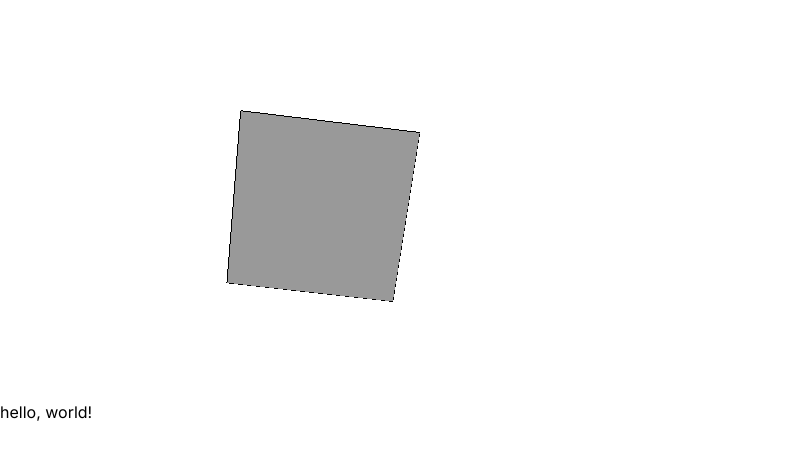
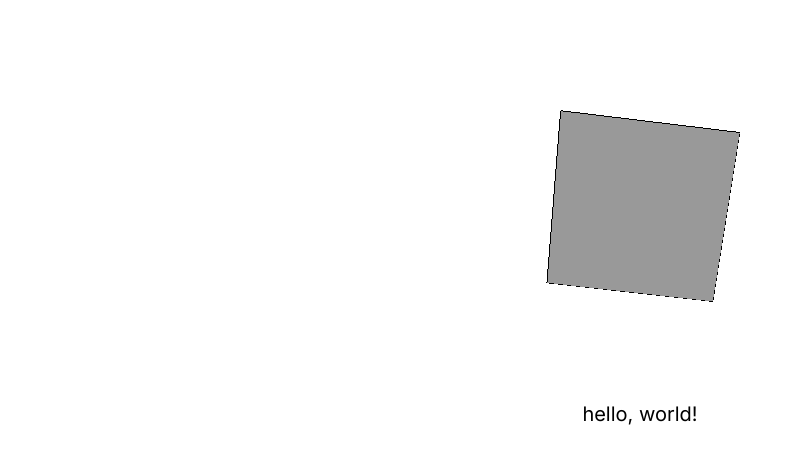
Before and after one commit to schang1146/personal-website, a Next.js app: page / in a window 1280 px wide. Shown: the top 464 px of the page, without its empty margins (0-802 px from the left). Built offline with nearby package versions, Linux system fonts and the light colour scheme.

Commit message:
Center layout (#9)

```diff
--- a/src/app/layout.tsx
+++ b/src/app/layout.tsx
@@ -17,9 +17,7 @@ export default function RootLayout({
   return (
     <html lang="en">
       <body className={inter.className}>
-        <main>
-          {children}
-        </main>
+        <main className="min-h-screen grid grid-cols-1 grid-rows-2 px-24">{children}</main>
       </body>
     </html>
   )
--- a/src/app/page.tsx
+++ b/src/app/page.tsx
@@ -8,7 +8,7 @@ export default function Home() {
   return (
     <>
       <DynamicThreeBox></DynamicThreeBox>
-      hello, world!
+      <p className="text-xl text-center">hello, world!</p>
     </>
   );
 }
--- a/src/components/three-box.tsx
+++ b/src/components/three-box.tsx
@@ -46,5 +46,5 @@ export default function ThreeScene() {
     requestAnimationFrame(() => animate());
   }
 
-  return <div ref={containerRef}></div>;
+  return <div className="flex justify-center" ref={containerRef}></div>;
 }
```
